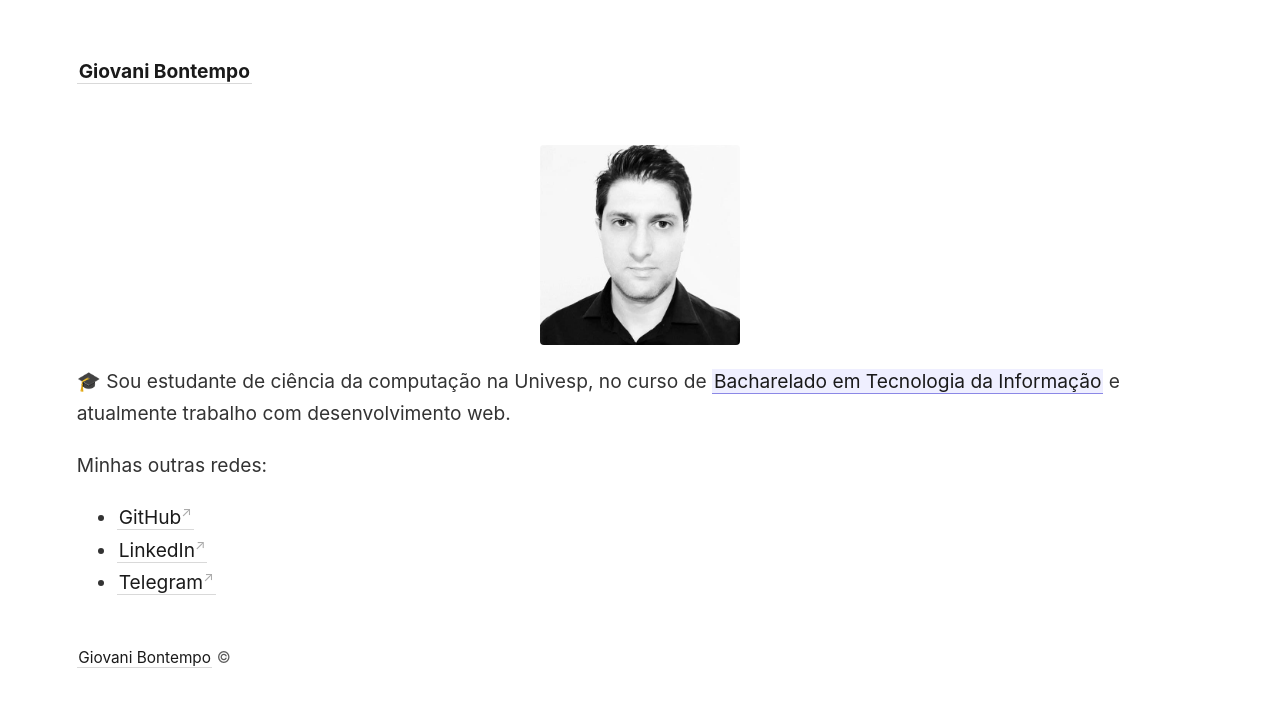
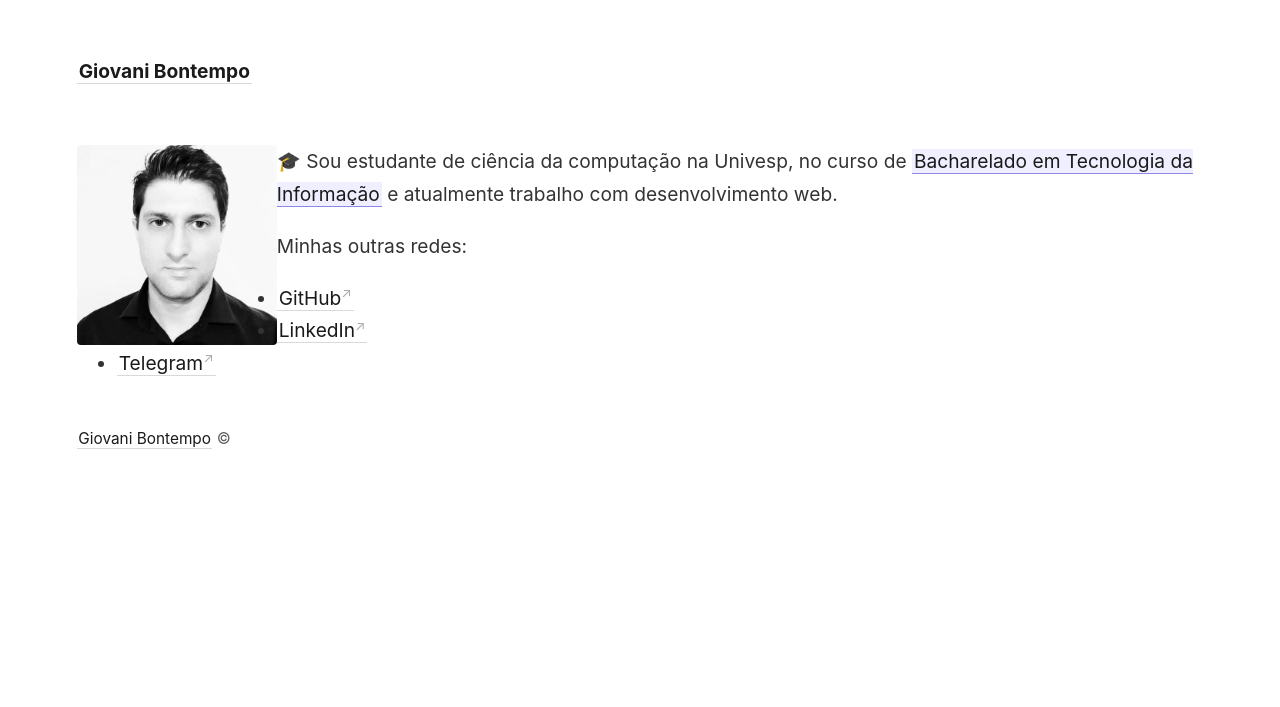
Before and after one commit to gio-bon/MyDigitalGarden, a Jekyll site: the page built from _pages/about.md, in a window 1280 px wide. Shown: the top 707 px of the page. Built offline with Jekyll 4.4.1, drawn with Linux system fonts in a browser that asks for light colours.

Commit message:
ajustes align

```diff
--- a/_pages/about.md
+++ b/_pages/about.md
@@ -4,7 +4,7 @@ title: About
 permalink: /about
 ---
 
-<img src="/assets/photo-profile.jpg" width="200"/>
+<img src="/assets/photo-profile.jpg" width="200" align="left"/>
 
 🎓 Sou estudante de ciência da computação na Univesp, no curso de [[Bacharelado em Tecnologia da Informação]] e atualmente trabalho com desenvolvimento web.
 
```
Also changed, not shown: _notes/univesp.md (+1 -1 lines).
